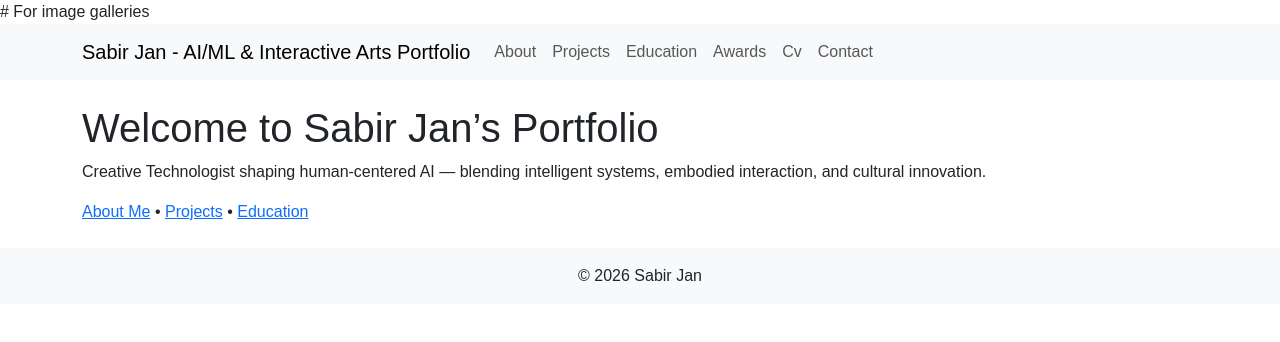
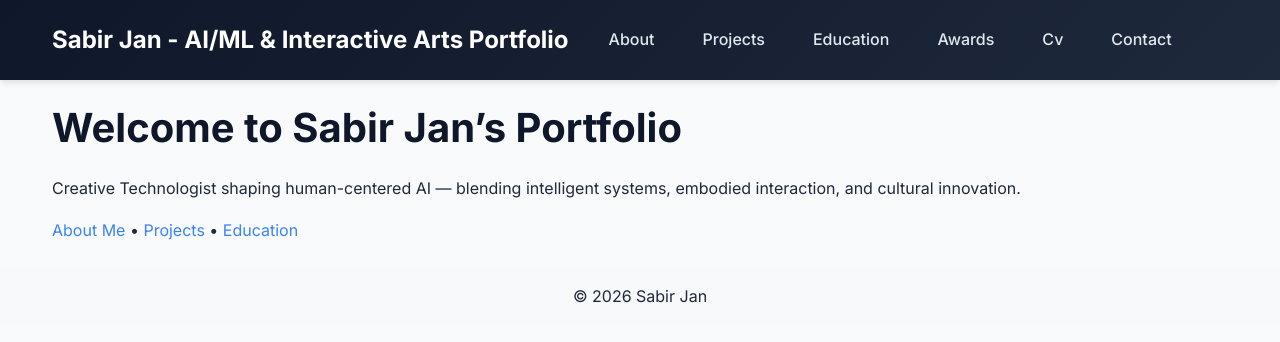
Before and after one commit to Saber7Jan/Sabir-Jan-portfolio, a Jekyll site: the page built from index.md, in a window 1280 px wide. Shown: the top 342 px of the page. Built offline with Jekyll 4.4.1, drawn with Linux system fonts in a browser that asks for light colours.

Commit message:
Update head.html

```diff
--- a/_includes/head.html
+++ b/_includes/head.html
@@ -1,12 +1,35 @@
 <head>
   <meta charset="utf-8">
-  <title>{{ page.title | default: site.title }}</title>
-  <link rel="stylesheet" href="https://cdn.jsdelivr.net/npm/bootstrap@5.3.0/dist/css/bootstrap.min.css">
-  <link rel="stylesheet" href="https://cdnjs.cloudflare.com/ajax/libs/lightbox2/2.11.4/css/lightbox.min.css">  # For image galleries
-  <script src="https://cdn.jsdelivr.net/npm/bootstrap@5.3.0/dist/js/bootstrap.bundle.min.js"></script>
-  <script src="https://cdnjs.cloudflare.com/ajax/libs/lightbox2/2.11.4/js/lightbox-plus-jquery.min.js"></script>
-  <style>
-    body { font-family: Arial, sans-serif; }
-    .project-card { border: 1px solid #ddd; padding: 15px; margin: 10px; border-radius: 8px; }
-  </style>
+  <meta http-equiv="X-UA-Compatible" content="IE=edge">
+  <meta name="viewport" content="width=device-width, initial-scale=1">
+
+  <!-- Basic SEO (very important for admissions committees searching your name) -->
+  <title>{{ page.title | default: site.title }} | Sabir Jan - AI/ML & Interactive Arts</title>
+  <meta name="description" content="Sabir Jan - BS Computer Engineering (COMSATS) | AI/ML projects, Wi-Fi CSI emotion recognition, dance-therapy innovation, RAG systems. Applying for MS in AI/ML, Interactive Arts & Technology, Computer Engineering.">
+  <meta name="keywords" content="AI, Machine Learning, Interactive Arts, Computer Engineering, Wi-Fi CSI, Emotion Recognition, RAG, LangChain, Dance Therapy, COMSATS, Sabir Jan">
+  <meta name="author" content="Sabir Jan">
+
+  <!-- Open Graph for better sharing on LinkedIn, Twitter/X, etc. -->
+  <meta property="og:title" content="{{ page.title | default: site.title }}">
+  <meta property="og:description" content="AI enthusiast & creative technologist blending machine learning with interactive arts and cultural storytelling.">
+  <meta property="og:image" content="https://saber7jan.github.io/Sabir-Jan-portfolio/assets/Profile_Picture.jpg">
+  <meta property="og:url" content="https://saber7jan.github.io/Sabir-Jan-portfolio{{ page.url }}">
+  <meta property="og:type" content="website">
+
+  <!-- Favicon (upload a small icon to assets/favicon.ico later) -->
+  <link rel="icon" href="{{ '/assets/favicon.ico' | relative_url }}" type="image/x-icon">
+
+  <!-- CSS -->
+  <link rel="stylesheet" href="https://cdn.jsdelivr.net/npm/bootstrap@5.3.3/dist/css/bootstrap.min.css">
+  <link rel="stylesheet" href="{{ '/assets/css/style.css' | relative_url }}">
+  <link href="https://cdnjs.cloudflare.com/ajax/libs/aos/2.3.4/aos.css" rel="stylesheet"> <!-- animations -->
+
+  <!-- Google Fonts (modern & clean) -->
+  <link href="https://fonts.googleapis.com/css2?family=Inter:wght@400;500;600;700&display=swap" rel="stylesheet">
+
+  <!-- Chart.js for dynamic charts (grades, skills, etc.) -->
+  <script src="https://cdn.jsdelivr.net/npm/chart.js"></script>
+
+  {% feed_meta %}
+  {% seo %}
 </head>
```
